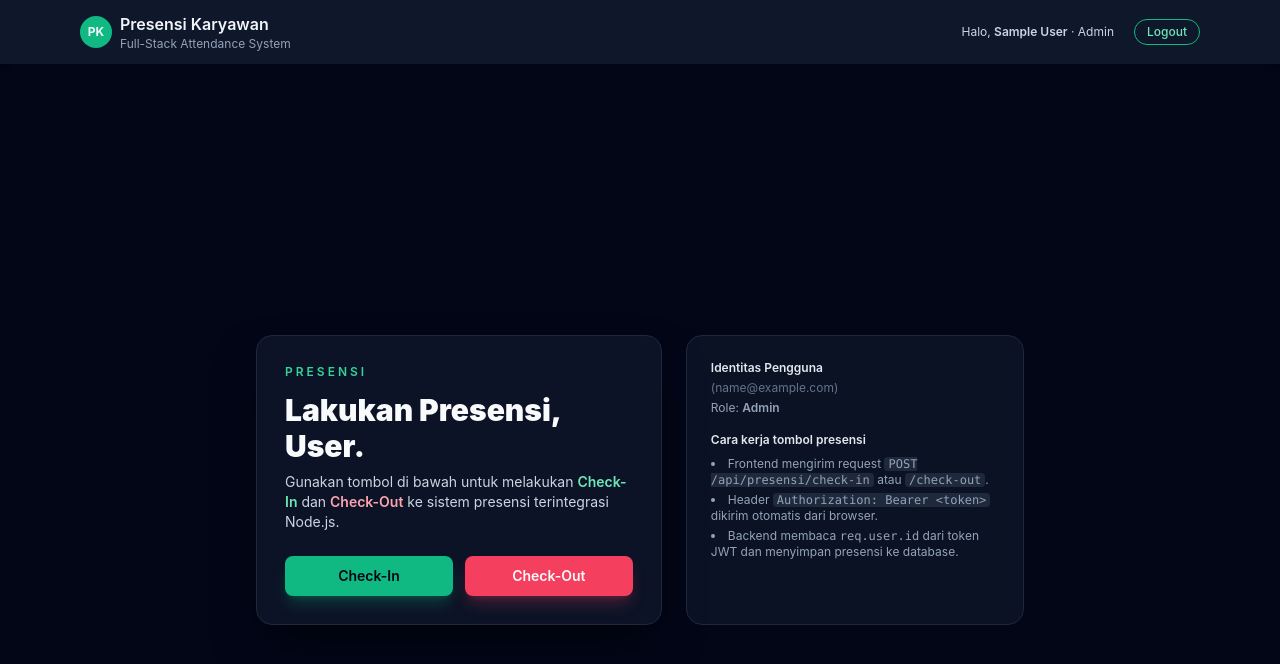
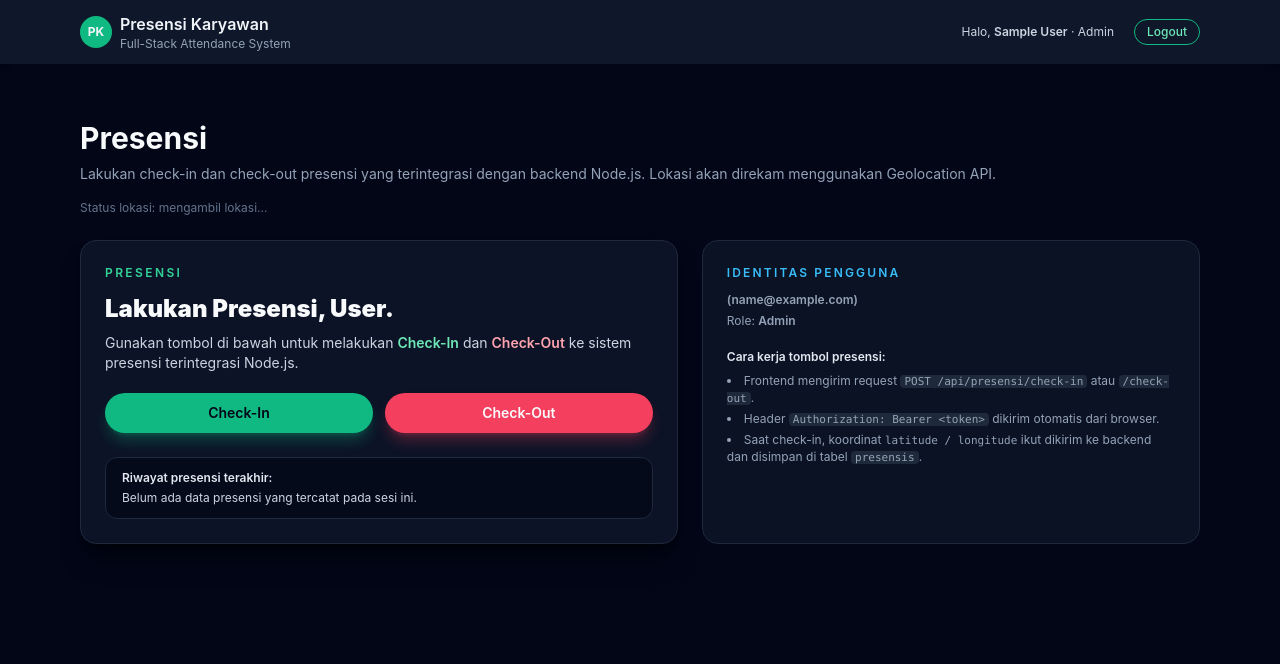
Before and after one commit to E-PPAW-TI503P-2025/PRKPAW_20230140223, a React (Create React App) app in the folder 20230140223-react/: page /presensi in a window 1280 px wide. Shown: the top 664 px of the page. Built offline with nearby package versions, Linux system fonts and the light colour scheme; no server answers; sample sign-in values are in the browser's storage.

Commit message:
feat: Integrate Geolocation API for location-based check-in functionality

```diff
--- a/20230140223-react/src/components/PresensiPage.js
+++ b/20230140223-react/src/components/PresensiPage.js
@@ -1,21 +1,44 @@
 import React, { useEffect, useState } from "react";
 import axios from "axios";
+import { jwtDecode } from "jwt-decode";
 import { useNavigate } from "react-router-dom";
-import { jwtDecode } from "jwt-decode";
-
 import { API_BASE_URL } from "../api";
 
+// Komponen dari React Leaflet
+import { MapContainer, TileLayer, Marker, Popup } from "react-leaflet";
+import L from "leaflet";
+import "leaflet/dist/leaflet.css";
+
+// Import file PNG icon Leaflet
+import markerIcon2x from "leaflet/dist/images/marker-icon-2x.png";
+import markerIcon from "leaflet/dist/images/marker-icon.png";
+import markerShadow from "leaflet/dist/images/marker-shadow.png";
+
+// Fix path icon default
+delete L.Icon.Default.prototype._getIconUrl;
+L.Icon.Default.mergeOptions({
+  iconRetinaUrl: markerIcon2x,
+  iconUrl: markerIcon,
+  shadowUrl: markerShadow,
+});
+
 function PresensiPage() {
+  const [user, setUser] = useState(null);
+
+  const [message, setMessage] = useState(null);
+  const [error, setError] = useState(null);
+  const [lastRecord, setLastRecord] = useState(null);
+
+  const [loading, setLoading] = useState(false);
+
+  // ====== STATE UNTUK GEOLOCATION ======
+  const [coords, setCoords] = useState(null); // { lat, lng }
+  const [locStatus, setLocStatus] = useState("idle");
+  // idle | pending | ok | error | unsupported
+
   const navigate = useNavigate();
 
-  const [user, setUser] = useState(null); // { id, nama, email, role }
-  const [message, setMessage] = useState(null);
-  const [error, setError] = useState(null);
-  const [loadingIn, setLoadingIn] = useState(false);
-  const [loadingOut, setLoadingOut] = useState(false);
-  const [lastRecord, setLastRecord] = useState(null); // simpan data presensi terakhir dari backend
-
-  // Decode token di awal
+  // ====== CEK TOKEN & SET USER ======
   useEffect(() => {
     const token = localStorage.getItem("token");
     if (!token) {
@@ -25,12 +48,7 @@ function PresensiPage() {
 
     try {
       const payload = jwtDecode(token);
-      setUser({
-        id: payload.id,
-        nama: payload.nama,
-        email: payload.email,
-        role: payload.role,
-      });
+      setUser(payload);
     } catch (err) {
       console.error("Gagal decode token di PresensiPage:", err);
       localStorage.removeItem("token");
@@ -38,58 +56,124 @@ function PresensiPage() {
     }
   }, [navigate]);
 
-  const sendRequest = async (endpoint, setLoading) => {
-    setLoading(true);
-    setMessage(null);
-    setError(null);
+  // ====== FUNGSI AMBIL LOKASI ======
+  const getLocation = () => {
+    if (!("geolocation" in navigator)) {
+      setLocStatus("unsupported");
+      setError("Geolocation tidak didukung oleh browser ini.");
+      return;
+    }
 
+    setLocStatus("pending");
+    navigator.geolocation.getCurrentPosition(
+      (position) => {
+        setCoords({
+          lat: position.coords.latitude,
+          lng: position.coords.longitude,
+        });
+        setLocStatus("ok");
+      },
+      (err) => {
+        console.error("Geolocation error:", err);
+        setLocStatus("error");
+        setError("Gagal mendapatkan lokasi: " + err.message);
+      },
+      {
+        enableHighAccuracy: true,
+        timeout: 10000,
+      }
+    );
+  };
+
+  // Ambil lokasi sekali saat komponen pertama kali dimuat
+  useEffect(() => {
+    getLocation();
+  }, []);
+
+  // Helper header Authorization
+  const getAuthHeader = () => {
     const token = localStorage.getItem("token");
     if (!token) {
-      setLoading(false);
       navigate("/login");
+      return {};
+    }
+    return { Authorization: `Bearer ${token}` };
+  };
+
+  // ====== HANDLE CHECK-IN (KIRIM LOKASI) ======
+  const handleCheckIn = async () => {
+    setError(null);
+    setMessage(null);
+
+    // Di materi asisten: kalau belum ada lokasi, jangan izinkan check-in
+    if (!coords) {
+      setError(
+        "Lokasi belum didapatkan. Mohon izinkan akses lokasi di browser lalu coba lagi."
+      );
       return;
     }
 
     try {
+      setLoading(true);
+
       const res = await axios.post(
-        `${API_BASE_URL}/api/presensi/${endpoint}`,
-        {},
+        `${API_BASE_URL}/api/presensi/check-in`,
         {
-          headers: {
-            Authorization: `Bearer ${token}`,
+          latitude: coords.lat,
+          longitude: coords.lng,
         },
+        {
+          headers: getAuthHeader(),
         }
       );
 
-      // backend kita sudah mengirim { message, data: {...} }
-      setMessage(res.data.message || "Berhasil melakukan presensi.");
-      if (res.data.data) {
-        setLastRecord(res.data.data);
-      }
+      setMessage(res.data?.message || "Check-in berhasil.");
+      setLastRecord(res.data?.data || null);
     } catch (err) {
-      const msg =
-        err.response?.data?.message ||
-        "Terjadi kesalahan saat memproses presensi.";
-      setError(msg);
+      console.error("CheckIn error:", err);
+      setLastRecord(null);
+      setError(
+        err.response?.data?.message || "Terjadi kesalahan saat check-in."
+      );
     } finally {
       setLoading(false);
     }
   };
 
-  const handleCheckIn = async () => {
-    await sendRequest("check-in", setLoadingIn);
-  };
+  // ====== HANDLE CHECK-OUT ======
+  const handleCheckOut = async () => {
+    setError(null);
+    setMessage(null);
 
-  const handleCheckOut = async () => {
-    await sendRequest("check-out", setLoadingOut);
+    try {
+      setLoading(true);
+
+      const res = await axios.post(
+        `${API_BASE_URL}/api/presensi/check-out`,
+        {},
+        {
+          headers: getAuthHeader(),
+        }
+      );
+
+      setMessage(res.data?.message || "Check-out berhasil.");
+      setLastRecord(res.data?.data || null);
+    } catch (err) {
+      console.error("CheckOut error:", err);
+      setLastRecord(null);
+      setError(
+        err.response?.data?.message || "Terjadi kesalahan saat check-out."
+      );
+    } finally {
+      setLoading(false);
+    }
   };
 
   if (!user) {
-    // state loading saat menunggu decode token
     return (
       <div className="min-h-screen bg-slate-950 flex items-center justify-center text-slate-100">
         <p className="text-sm text-slate-300 animate-pulse">
-          Menyiapkan halaman presensi...
+          Memuat halaman presensi...
         </p>
       </div>
     );
@@ -98,135 +182,170 @@ function PresensiPage() {
   const firstName = user.nama?.split(" ")[0] || "User";
 
   return (
-    <div className="min-h-screen bg-slate-950 flex flex-col">
-      {/* Main content */}
-      <main className="flex-1 flex items-center justify-center px-4 py-10">
-        <div className="w-full max-w-3xl grid md:grid-cols-[1.2fr,1fr] gap-6">
-          {/* Kartu utama presensi */}
-          <section className="bg-slate-900/80 border border-slate-800 rounded-2xl shadow-2xl shadow-black/60 p-7">
-            <p className="text-xs font-semibold uppercase tracking-[0.25em] text-emerald-400">
+    <div className="min-h-screen bg-slate-950 text-slate-50 flex flex-col">
+      <main className="flex-1 w-full max-w-6xl mx-auto px-4 py-10">
+        <h1 className="text-3xl font-bold mb-2">Presensi</h1>
+        <p className="text-sm text-slate-400 mb-4">
+          Lakukan check-in dan check-out presensi yang terintegrasi dengan
+          backend Node.js. Lokasi akan direkam menggunakan Geolocation API.
+        </p>
+
+        {/* ====== PETA (OSM) DI ATAS KARTU ====== */}
+        {coords && (
+          <div className="mb-6 rounded-2xl overflow-hidden border border-slate-800 bg-slate-900/60">
+            <MapContainer
+              center={[coords.lat, coords.lng]}
+              zoom={16}
+              style={{ height: "280px", width: "100%" }}
+            >
+              <TileLayer
+                url="https://{s}.tile.openstreetmap.org/{z}/{x}/{y}.png"
+                attribution='&copy; <a href="https://osm.org/copyright">OpenStreetMap</a> contributors'
+              />
+              <Marker position={[coords.lat, coords.lng]}>
+                <Popup>Lokasi presensi Anda saat ini.</Popup>
+              </Marker>
+            </MapContainer>
+          </div>
+        )}
+
+        {/* Status lokasi kecil di bawah peta */}
+        <p className="text-xs text-slate-500 mb-6">
+          Status lokasi:{" "}
+          {locStatus === "pending" && "mengambil lokasi..."}
+          {locStatus === "ok" && "lokasi berhasil didapatkan ✅"}
+          {locStatus === "error" && "gagal mendapatkan lokasi ❌"}
+          {locStatus === "unsupported" && "browser tidak mendukung geolocation."}
+        </p>
+
+        {/* ====== LAYOUT KARTU PRESENSI + INFO ====== */}
+        <div className="grid lg:grid-cols-[1.2fr,1fr] gap-6">
+          {/* Kartu kiri: aksi presensi */}
+          <section className="bg-slate-900/80 border border-slate-800 rounded-2xl shadow-xl shadow-black/40 p-6">
+            <p className="text-xs font-semibold uppercase tracking-[0.2em] text-emerald-400">
               Presensi
             </p>
-            <h1 className="mt-3 text-2xl md:text-3xl font-black text-slate-50">
+            <h2 className="mt-3 text-2xl font-black text-slate-50">
               Lakukan Presensi, {firstName}.
-            </h1>
+            </h2>
             <p className="mt-2 text-sm text-slate-300">
               Gunakan tombol di bawah untuk melakukan{" "}
-              <span className="font-semibold text-emerald-300">
-                Check-In
-              </span>{" "}
-              dan{" "}
-              <span className="font-semibold text-rose-300">
-                Check-Out
-              </span>{" "}
+              <span className="font-semibold text-emerald-300">Check-In</span>{" "}
+              dan <span className="font-semibold text-rose-300">Check-Out</span>{" "}
               ke sistem presensi terintegrasi Node.js.
             </p>
 
             {/* Pesan sukses / error */}
             <div className="mt-4 space-y-2 text-sm">
               {message && (
-                <div className="rounded-md border border-emerald-500/60 bg-emerald-500/10 px-3 py-2 text-emerald-300">
+                <div className="rounded-lg border border-emerald-500/70 bg-emerald-500/10 px-4 py-2 text-emerald-200">
                   {message}
                 </div>
               )}
               {error && (
-                <div className="rounded-md border border-red-500/60 bg-red-500/10 px-3 py-2 text-red-300">
+                <div className="rounded-lg border border-rose-500/70 bg-rose-500/10 px-4 py-2 text-rose-200">
                   {error}
                 </div>
               )}
             </div>
 
             {/* Tombol aksi */}
-            <div className="mt-6 flex flex-col sm:flex-row gap-3">
+            <div className="mt-5 flex flex-wrap gap-3">
               <button
                 onClick={handleCheckIn}
-                disabled={loadingIn || loadingOut}
-                className="flex-1 inline-flex items-center justify-center rounded-lg bg-emerald-500 px-4 py-2.5
-                           text-sm font-semibold text-slate-950 shadow-lg shadow-emerald-500/25
-                           hover:bg-emerald-400 disabled:opacity-60 disabled:cursor-not-allowed
-                           transition-colors"
+                disabled={loading}
+                className="inline-flex flex-1 items-center justify-center rounded-full bg-emerald-500 px-4 py-2.5
+                           text-sm font-semibold text-slate-950 shadow-lg shadow-emerald-500/30
+                           hover:bg-emerald-400 disabled:opacity-60 disabled:cursor-not-allowed"
               >
-                {loadingIn ? "Memproses Check-In..." : "Check-In"}
+                {loading ? "Memproses..." : "Check-In"}
               </button>
-
               <button
                 onClick={handleCheckOut}
-                disabled={loadingIn || loadingOut}
-                className="flex-1 inline-flex items-center justify-center rounded-lg bg-rose-500 px-4 py-2.5
-                           text-sm font-semibold text-slate-50 shadow-lg shadow-rose-500/25
-                           hover:bg-rose-400 disabled:opacity-60 disabled:cursor-not-allowed
-                           transition-colors"
+                disabled={loading}
+                className="inline-flex flex-1 items-center justify-center rounded-full bg-rose-500 px-4 py-2.5
+                           text-sm font-semibold text-slate-50 shadow-lg shadow-rose-500/30
+                           hover:bg-rose-400 disabled:opacity-60 disabled:cursor-not-allowed"
               >
-                {loadingOut ? "Memproses Check-Out..." : "Check-Out"}
+                {loading ? "Memproses..." : "Check-Out"}
               </button>
             </div>
 
-            {/* Info presensi terakhir */}
-            {lastRecord && (
-              <div className="mt-6 rounded-xl border border-slate-800 bg-slate-950/60 p-4 text-xs text-slate-300">
+            {/* Riwayat terakhir */}
+            <div className="mt-6 rounded-xl border border-slate-800 bg-slate-950/70 px-4 py-3 text-xs text-slate-300">
               <p className="font-semibold text-slate-200 mb-1">
                 Riwayat presensi terakhir:
               </p>
+              {lastRecord ? (
+                <>
                   <p>
-                  <span className="text-slate-400">Check-In:</span>{" "}
-                  <span className="font-mono">
-                    {lastRecord.checkIn || "-"}
-                  </span>
+                    Check-In:{" "}
+                    {new Date(lastRecord.checkIn).toLocaleString("id-ID", {
+                      timeZone: "Asia/Jakarta",
+                    })}
                   </p>
                   <p>
-                  <span className="text-slate-400">Check-Out:</span>{" "}
-                  <span className="font-mono">
-                    {lastRecord.checkOut || "-"}
-                  </span>
+                    Check-Out:{" "}
+                    {lastRecord.checkOut
+                      ? new Date(lastRecord.checkOut).toLocaleString("id-ID", {
+                          timeZone: "Asia/Jakarta",
+                        })
+                      : "Belum check-out"}
                   </p>
+                </>
+              ) : (
+                <p>Belum ada data presensi yang tercatat pada sesi ini.</p>
+              )}
             </div>
-            )}
           </section>
 
-          {/* Panel info samping */}
-          <aside className="bg-slate-900/70 border border-slate-800 rounded-2xl p-6 text-xs text-slate-300 space-y-4">
-            <div>
-              <p className="text-slate-200 font-semibold">
+          {/* Kartu kanan: penjelasan / informasi user */}
+          <aside className="bg-slate-900/70 border border-slate-800 rounded-2xl p-6 text-sm text-slate-300">
+            <p className="text-xs font-semibold uppercase tracking-[0.18em] text-sky-400">
               Identitas Pengguna
             </p>
-              <p className="mt-1 text-slate-300">
+            <p className="mt-2 text-slate-100 font-semibold">
               {user.nama}{" "}
-                <span className="text-slate-500">({user.email})</span>
+              <span className="text-xs text-slate-400">({user.email})</span>
             </p>
-              <p className="mt-1 text-slate-400">
+            <p className="text-xs text-slate-400 mt-1">
               Role:{" "}
-                <span className="font-semibold capitalize">
-                  {user.role}
-                </span>
+              <span className="font-semibold capitalize">{user.role}</span>
             </p>
-            </div>
 
-            <div>
-              <p className="text-slate-200 font-semibold">
-                Cara kerja tombol presensi
+            <div className="mt-5 text-xs space-y-2">
+              <p className="font-semibold text-slate-200 mb-1">
+                Cara kerja tombol presensi:
               </p>
-              <ul className="mt-2 list-disc list-inside space-y-1 text-slate-400">
+              <ul className="list-disc list-inside space-y-1 text-slate-400">
                 <li>
                   Frontend mengirim request{" "}
-                  <code className="bg-slate-800 px-1 rounded">
+                  <code className="bg-slate-800 px-1 rounded text-[11px]">
                     POST /api/presensi/check-in
                   </code>{" "}
                   atau{" "}
-                  <code className="bg-slate-800 px-1 rounded">
+                  <code className="bg-slate-800 px-1 rounded text-[11px]">
                     /check-out
                   </code>
                   .
                 </li>
                 <li>
                   Header{" "}
-                  <code className="bg-slate-800 px-1 rounded">
+                  <code className="bg-slate-800 px-1 rounded text-[11px]">
                     Authorization: Bearer &lt;token&gt;
                   </code>{" "}
                   dikirim otomatis dari browser.
                 </li>
                 <li>
-                  Backend membaca <code>req.user.id</code> dari token JWT
-                  dan menyimpan presensi ke database.
+                  Saat check-in, koordinat{" "}
+                  <span className="font-mono text-[11px]">
+                    latitude / longitude
+                  </span>{" "}
+                  ikut dikirim ke backend dan disimpan di tabel{" "}
+                  <code className="bg-slate-800 px-1 rounded text-[11px]">
+                    presensis
+                  </code>
+                  .
                 </li>
               </ul>
             </div>
--- a/20230140223-react/src/index.css
+++ b/20230140223-react/src/index.css
@@ -1,3 +1,5 @@
+@import "leaflet/dist/leaflet.css";
+
 body {
   margin: 0;
   font-family: -apple-system, BlinkMacSystemFont, 'Segoe UI', 'Roboto', 'Oxygen',
```
Lines whose indentation alone changed are shown as unchanged.
